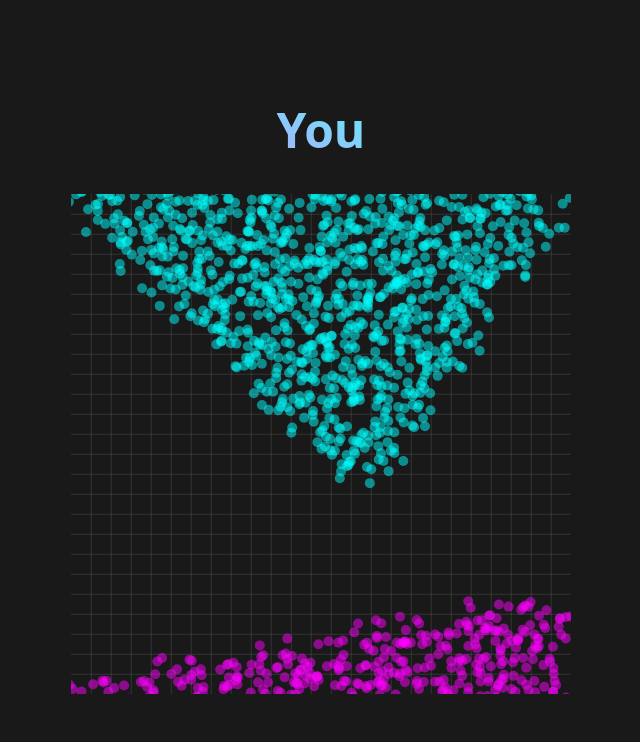
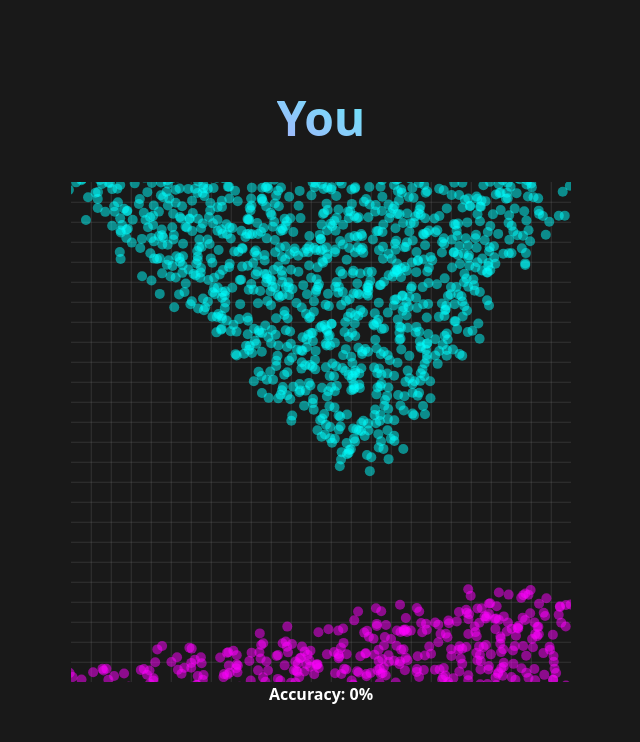
Before and after one commit to ericleonen/are-you-faster-than-a-neural-network, a Next.js app: page /levels/1 in a window 1280 px wide. Shown: the top 742 px of the page, without its empty margins (319-959 px from the left). Built offline with nearby package versions, Linux system fonts and the light colour scheme.

Commit message:
Create player accuracy metric

```diff
--- a/src/components/PlayerCanvas.tsx
+++ b/src/components/PlayerCanvas.tsx
@@ -8,6 +8,8 @@ import { checkPointInsidePolygon, shape } from "@/utils/polygons";
 const PlayerCanvas = () => {
     const [dataPoints, setDataPoints] = useState<dataPoint[]>([]);
     const [shapes, setShapes] = useState<shape[]>([]);
+
+    const [correct, setCorrect] = useState(0);
 
     useEffect(() => {
         const dataShape1 = generateDataShape(
@@ -79,17 +81,32 @@ const PlayerCanvas = () => {
             }
         }
 
-        console.log(shapes_);
+        let correctlyClassified = 0;
+
+        for (let { shapeIndex, color } of dataPoints_) {
+            if (shapeIndex >= 0) {
+                const { cyanCount, indigoCount } = shapes_[shapeIndex];
+
+                if (cyanCount > indigoCount && color === "cyan") correctlyClassified++;
+                else if (indigoCount > cyanCount && color === "indigo") correctlyClassified++;
+            }
+        };
 
         setDataPoints(dataPoints_);
         setShapes(shapes_);
+        setCorrect(correctlyClassified);
     };
 
     return (
-        <div className="relative">
-            <DrawCanvas setShapes={setShapes} shapes={shapes} categorizePoints={categorizePoints}/>
-            <DataCanvas dataPoints={dataPoints}/>
-        </div>
+        <>
+            <div className="relative">
+                <DrawCanvas setShapes={setShapes} shapes={shapes} categorizePoints={categorizePoints}/>
+                <DataCanvas dataPoints={dataPoints}/>
+            </div>
+            <div className="flex">
+                <p className="font-semibold text-white">Accuracy: {Math.round(correct / dataPoints.length * 100 * 100) / 100}%</p>
+            </div>
+        </>
     );
 };
 
```
